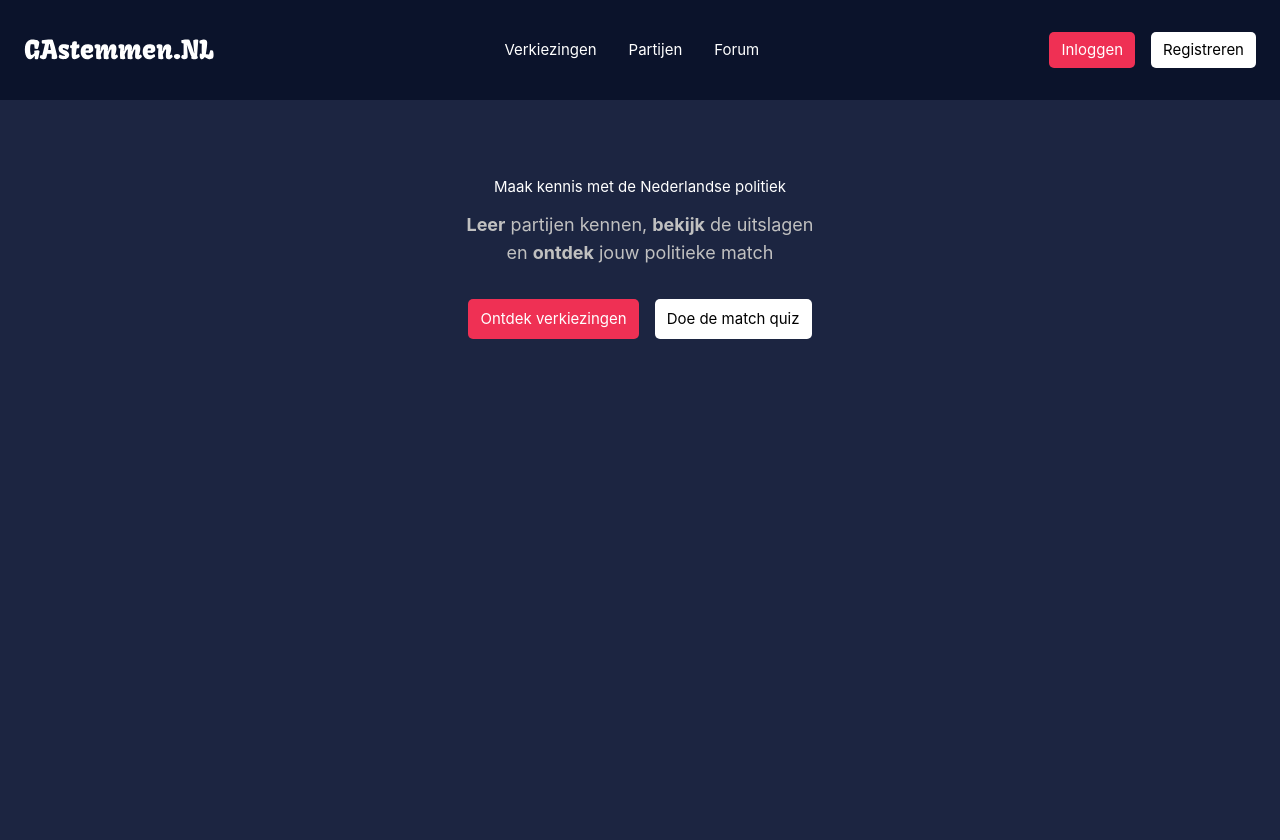
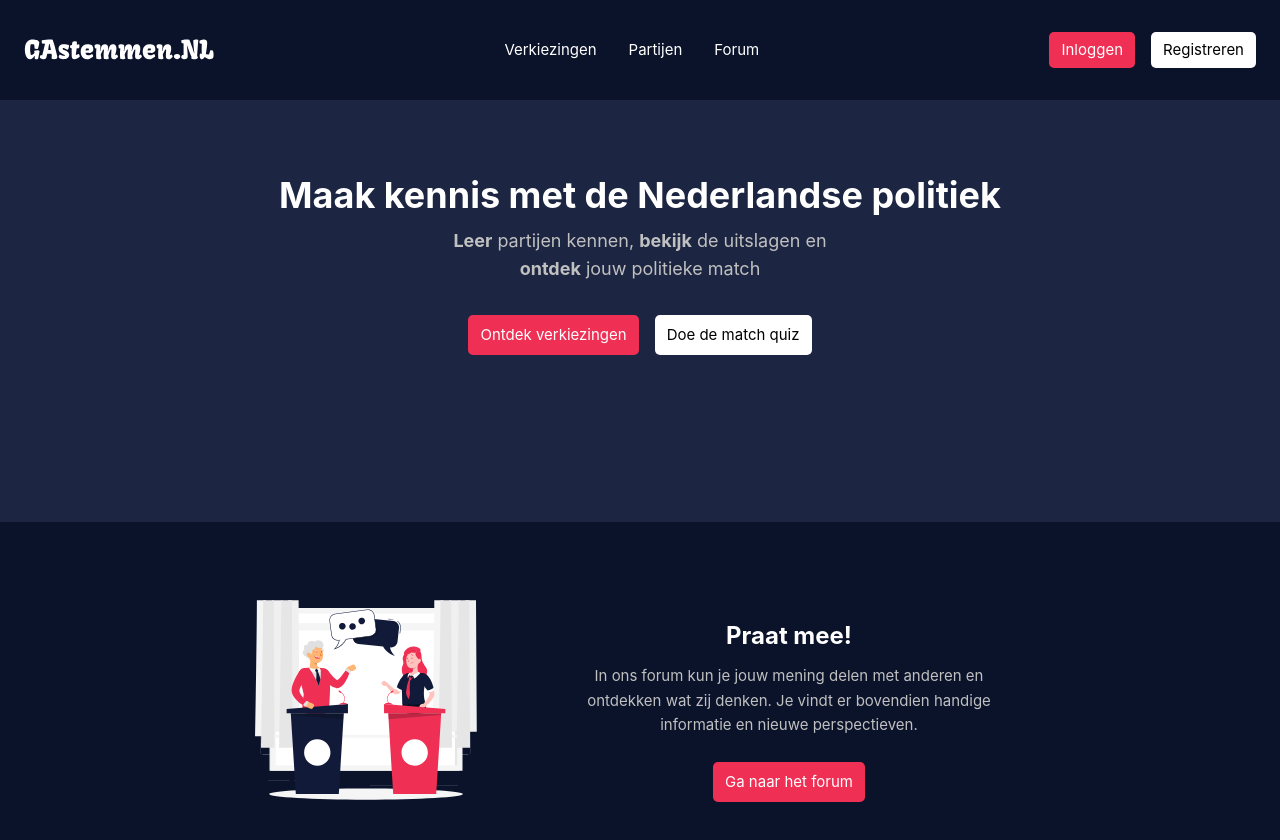
Before and after one commit to SSSalmani1600/Elections, a Vue app in the folder election-frontend/: page / in a window 1280 px wide. Shown: the top 840 px of the page. Before the commit the page ends 800 px from the top, so only its background shows below. Built offline with nearby package versions, Linux system fonts and the light colour scheme; the HTML template or start-up script is replaced by a standard one.

Commit message:
homepage van main gepakt en index router paths toegoevd

```diff
--- a/election-frontend/src/router/index.ts
+++ b/election-frontend/src/router/index.ts
@@ -5,6 +5,7 @@ import ElectionsView from '@/views/ElectionsView.vue'
 import RegisterView from '@/views/RegisterView.vue'
 import PartyDetailView from '@/views/PartyDetailView.vue'
 import PartiesView from "@/views/PartiesView.vue";
+import DiscussionsView from '@/views/DiscussionsView.vue'
 
 const router = createRouter({
   history: createWebHistory(import.meta.env.BASE_URL),
@@ -39,6 +40,12 @@ const router = createRouter({
       name: "partyDetail",
       component: PartyDetailView,
     },
+      {
+          path: '/forum',
+          name: 'forum',
+          component: DiscussionsView,
+      },
+
   ],
 })
 
--- a/election-frontend/src/views/HomeView.vue
+++ b/election-frontend/src/views/HomeView.vue
@@ -1,18 +1,46 @@
 <script setup lang="ts">
-import TheWelcome from '../components/TheWelcome.vue'
+import {useRouter} from 'vue-router'
+
+const router = useRouter()
+
+const goToElections = () => router.push('/elections')
+const goToQuiz = () => router.push('/quiz')
+const goToForum = () => router.push('/forum')
 </script>
 
 <template>
-  <main class="flex flex-col items-center">
-    <div class="flex flex-col items-center w-fit mt-[75px] gap-8">
+  <main
+    class="flex flex-col items-center min-h-screen gap-16">
+    <div class="flex flex-col items-center w-fit mt-[75px] gap-8 px-4">
       <div class="flex flex-col items-center gap-3">
-      <h1>Maak kennis met de Nederlandse politiek</h1>
-      <p class="text-text-muted text-lg w-[60%] text-center"><strong>Leer</strong> partijen kennen, <strong>bekijk</strong> de uitslagen en <strong>ontdek</strong> jouw politieke match</p>
+        <h1 class="text-4xl font-bold max-md:text-3xl text-center">Maak kennis met de Nederlandse politiek</h1>
+        <p class="text-text-muted text-lg w-[60%] text-center max-md:text-[16px]!"><strong>Leer</strong> partijen
+          kennen, <strong>bekijk</strong> de uitslagen en <strong>ontdek</strong> jouw politieke
+          match</p>
       </div>
-      <div class="flex gap-4">
+      <div class="flex gap-4 max-md:flex-col">
         <button class="btn btn-primary">Ontdek verkiezingen</button>
         <button class="btn btn-secondary">Doe de match quiz</button>
       </div>
     </div>
+
+    <footer
+      class="w-full bg-background text-center py-16 flex items-center justify-center mt-auto gap-12 max-lg:flex-col">
+      <div>
+        <img src="../assets/img/forum-image.svg" class="w-[250px] max-lg:w-[200px]" alt="Forum image">
+      </div>
+      <div class="flex flex-col gap-6">
+        <div class="flex flex-col items-center gap-3">
+          <h2 class="text-2xl font-bold">Praat mee!</h2>
+          <p class="text-text-muted px-6 leading-relaxed max-w-[500px]">
+            In ons forum kun je jouw mening delen met anderen en ontdekken wat zij denken.
+            Je vindt er bovendien handige informatie en nieuwe perspectieven.
+          </p>
+        </div>
+        <button @click="goToForum" class="btn btn-primary w-fit m-auto">
+          Ga naar het forum
+        </button>
+      </div>
+    </footer>
   </main>
 </template>
```
